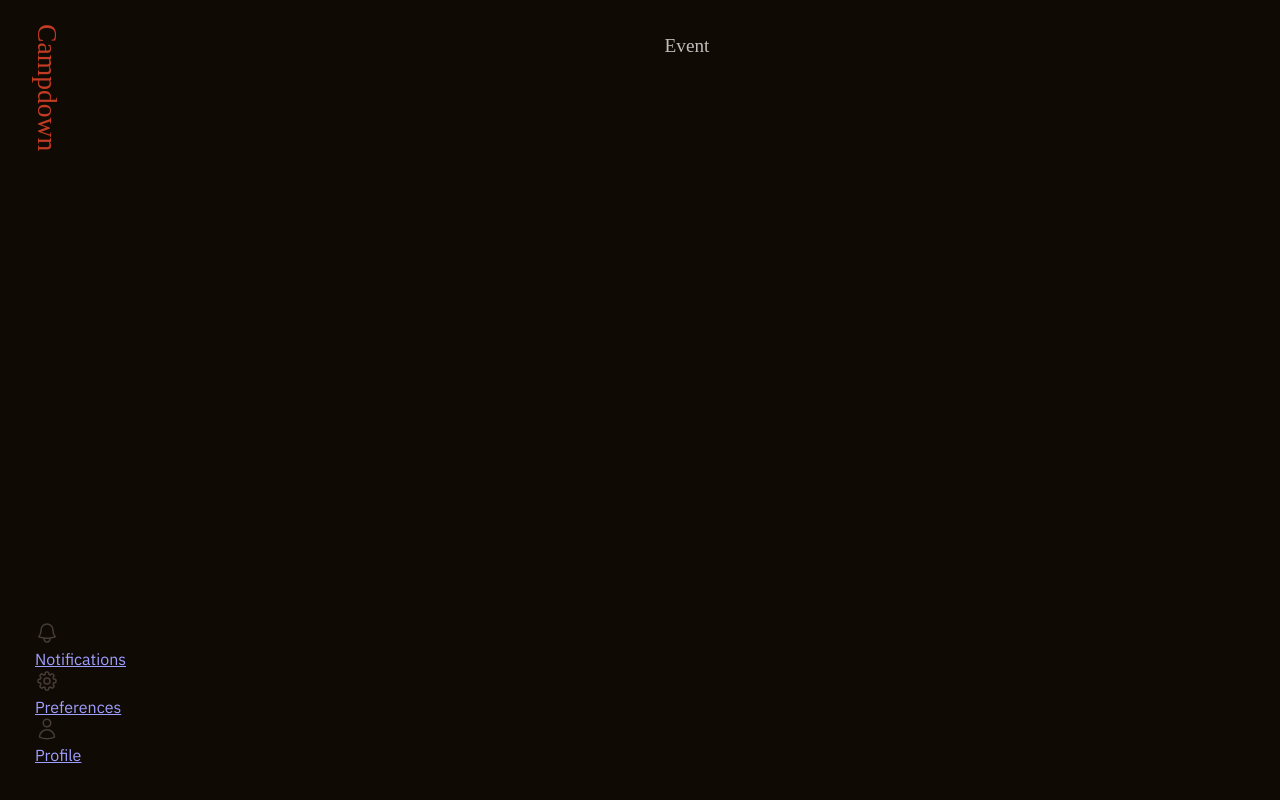
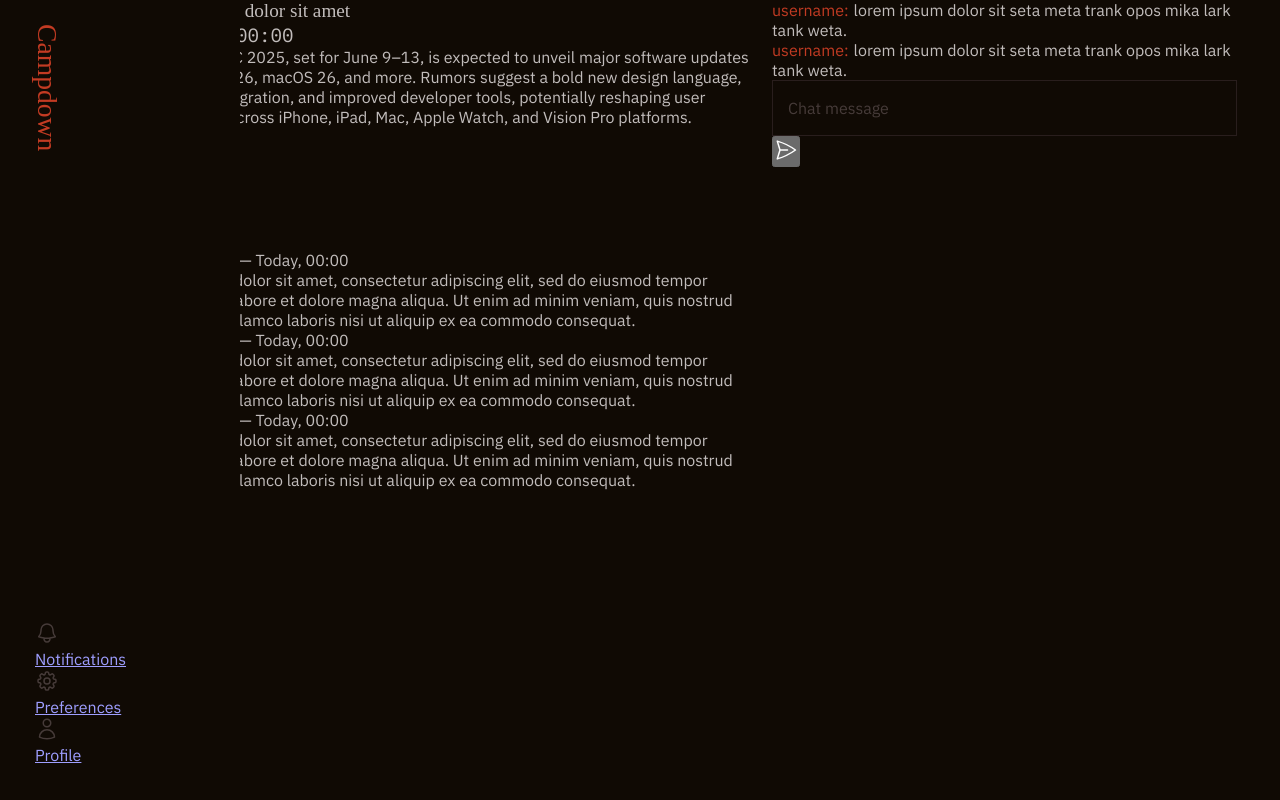
Before and after one commit to mzalal/campdown-frontend, a React (Vite) app: page /event in a window 1280 px wide. Built offline with nearby package versions, Linux system fonts and the light colour scheme; a web font is replaced by a local one.

Commit message:
Move each page into its own directory

```diff
--- a/src/App.css
+++ b/src/App.css
@@ -7,8 +7,6 @@ main {
     display: flex;
     flex-direction: column;
     align-items: center;
-    gap: 50px;
-    padding: 35px 0;
     /* This is done to avoid overlapping with the navigation bar*/
     margin-left: 94px;
 }
--- a/src/App.jsx
+++ b/src/App.jsx
@@ -1,8 +1,8 @@
 import { createBrowserRouter, RouterProvider } from "react-router-dom";
 import Root from "./routes/Root.jsx";
-import Feed from "./pages/Feed.jsx";
-import Event from "./pages/Event.jsx";
-import EventEdit from "./pages/EventEdit.jsx";
+import Feed from "./pages/Feed/Feed.jsx";
+import Event from "./pages/Event/Event.jsx";
+import EventEdit from "./pages/EventEdit/EventEdit.jsx";
 import "./App.css";
 
 const router = createBrowserRouter([
--- a/src/pages/Event.jsx
+++ /dev/null
@@ -1,5 +0,0 @@
-function Event() {
-    return <h2>Event</h2>;
-}
-
-export default Event;
--- /dev/null
+++ b/src/pages/Event/Event.jsx
@@ -0,0 +1,14 @@
+import EventDetails from "../../components/EventDetails/EventDetails.jsx";
+import Chat from "../../components/Chat/Chat.jsx";
+import classes from "./Event.module.css";
+
+function Event() {
+    return (
+        <div className={classes.event}>
+            <EventDetails />
+            <Chat />
+        </div>
+    );
+}
+
+export default Event;
--- /dev/null
+++ b/src/pages/Event/Event.module.css
@@ -0,0 +1,6 @@
+.event {
+    display: grid;
+    grid-template-columns: 620px 465px;
+    gap: 15px;
+    min-height: 100vh;
+}
--- a/src/pages/Feed.jsx
+++ /dev/null
@@ -1,13 +0,0 @@
-import FilterBar from "../components/FilterBar/FilterBar.jsx";
-import FeedItem from "../components/FeedItem/FeedItem.jsx";
-
-function Feed() {
-    return (
-        <>
-            <FilterBar />
-            <FeedItem />
-        </>
-    );
-}
-
-export default Feed;
--- /dev/null
+++ b/src/pages/Feed/Feed.jsx
@@ -0,0 +1,14 @@
+import FilterBar from "../../components/FilterBar/FilterBar.jsx";
+import FeedItem from "../../components/FeedItem/FeedItem.jsx";
+import classes from "./Feed.module.css";
+
+function Feed() {
+    return (
+        <div className={classes.feed}>
+            <FilterBar />
+            <FeedItem />
+        </div>
+    );
+}
+
+export default Feed;
--- /dev/null
+++ b/src/pages/Feed/Feed.module.css
@@ -0,0 +1,7 @@
+.feed {
+    padding: 35px 0;
+    display: flex;
+    flex-direction: column;
+    align-items: center;
+    gap: 50px;
+}
```
Also changed, not shown: src/pages/EventEdit/EventEdit.jsx (renamed from src/pages/EventEdit.jsx).
